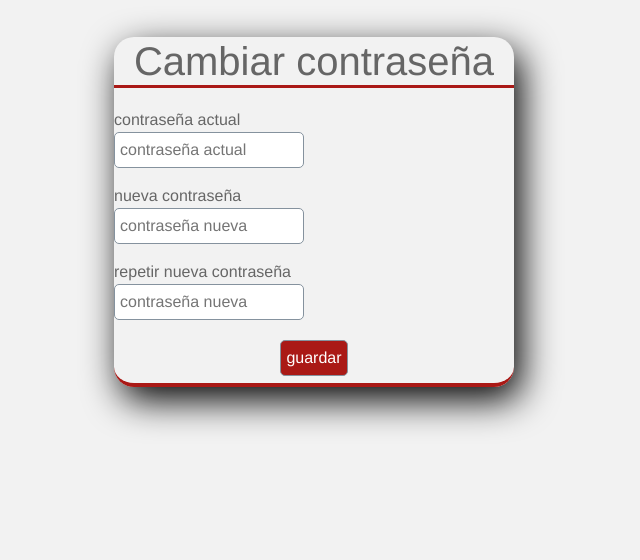
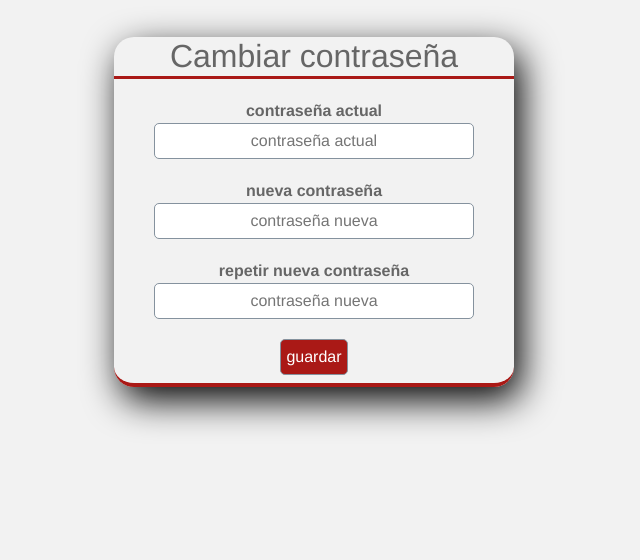
Before and after one commit to dannadeily/web-grupo8, a PHP site: page /vistas/modulo/cambiarContrasenaAdmin.php in a window 1280 px wide. Shown: the part 81-641 px from the top of the page, without its empty margins (326-966 px from the left). Run offline with PHP 8.4, Linux system fonts and the light colour scheme; the visitor is signed in with stand-in values (Sample User, id 1); data that the repository does not hold is empty; some libraries are stand-ins or nearby versions.

Commit message:
vistas, cambiar contraseña, datos personales

```diff
--- a/vistas/css/datosPersonales.css
+++ b/vistas/css/datosPersonales.css
@@ -5,6 +5,10 @@
 
 }
 
+#container{
+  margin-top: 3%;
+  margin-bottom: 3%;
+}
 
 table{
   margin-left: 30px;
--- a/vistas/css/iniciar.css
+++ b/vistas/css/iniciar.css
@@ -106,3 +106,9 @@ width: 80%;
   margin-top: 20px;
   margin-bottom: 20px;
 }
+
+.form-login h2{
+ text-align: center;
+  margin-bottom: 20px;
+  border-bottom: 3px solid #aa1916;
+}
--- a/vistas/modulo/cambiarContrasenaAdmin.php
+++ b/vistas/modulo/cambiarContrasenaAdmin.php
@@ -31,12 +31,12 @@ else {
 
     <form class="form" action="../../controladores/?con=AdministradorControlador&fun=cambiarContrasena" method="post">
 
-        <h1>Cambiar contraseña</h1>
-    <p class="p-contraseña"> contraseña actual <br> <input  type="password" name="actual" placeholder="contraseña actual" required> </p>
+        <h2>Cambiar contraseña</h2>
+    <p id="p-contraseña"> contraseña actual <br> <input  type="password" name="actual" placeholder="contraseña actual" required> </p>
 
-    <p class="p-contraseña">  nueva contraseña <br><input  type="password" name="nueva1" placeholder="contraseña nueva" required>  </p>
+    <p id="p-contraseña">  nueva contraseña <br><input  type="password" name="nueva1" placeholder="contraseña nueva" required>  </p>
 
-    <p class="p-contraseña"> repetir nueva contraseña <br> <input  type="password" name="nueva2" placeholder="contraseña nueva" required> </p>
+    <p id="p-contraseña"> repetir nueva contraseña <br> <input  type="password" name="nueva2" placeholder="contraseña nueva" required> </p>
 
     <p id="ingresar"><input  type="submit" name="enviar" value="guardar"></p>
     </form>
--- a/vistas/modulo/datosPersonales.php
+++ b/vistas/modulo/datosPersonales.php
@@ -73,9 +73,6 @@ $datos=$usuario->listar($_SESSION['usuario']);
                       <button class="button" onclick="location.href='editarDatos.php'">Editar</button>
 
     </section>
-
-<br>
-<br>
 <br>
         <footer>
           <?php require '../footer.php'; ?>
```
Also changed, not shown: vistas/modulo/cambiarContrasena.php (+4 -4 lines).
